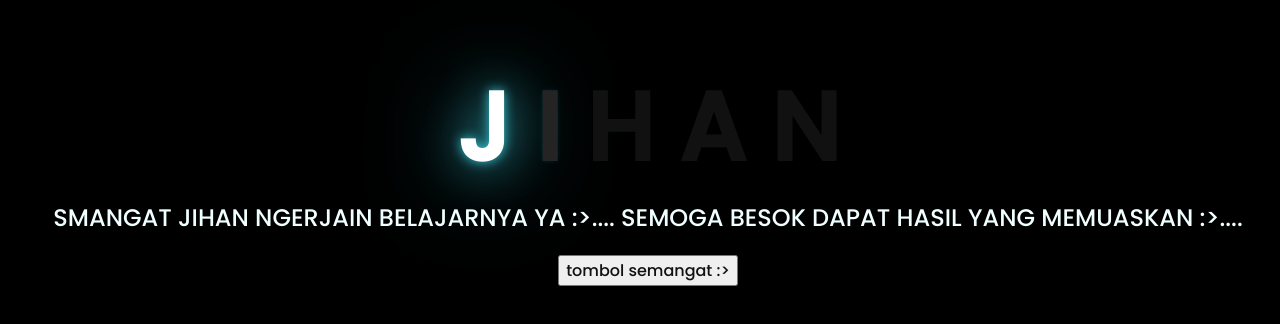
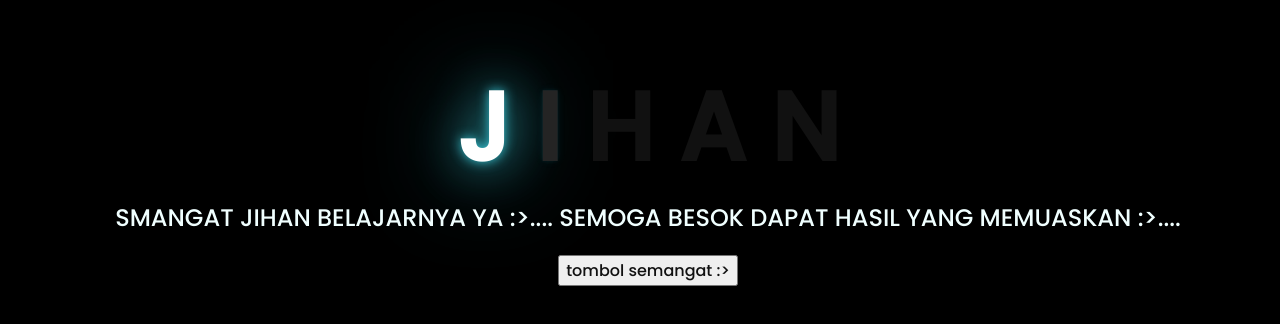
Before and after one commit to kaycraft/gambar-jihan, a plain HTML site: page index.html in a window 1280 px wide. Shown: the part 238-562 px from the top of the page. Drawn offline with Linux system fonts and the light colour scheme.

Commit message:
index.html

```diff
--- a/index.html
+++ b/index.html
@@ -18,7 +18,7 @@
         <span>N</span>
     </div>
     <div class="description">
-        <span>SMANGAT JIHAN NGERJAIN BELAJARNYA YA :>....</span>
+        <span>SMANGAT JIHAN BELAJARNYA YA :>....</span>
         <span>SEMOGA BESOK DAPAT HASIL YANG MEMUASKAN :>....</span>
     </div>
     <div class="button">
```
